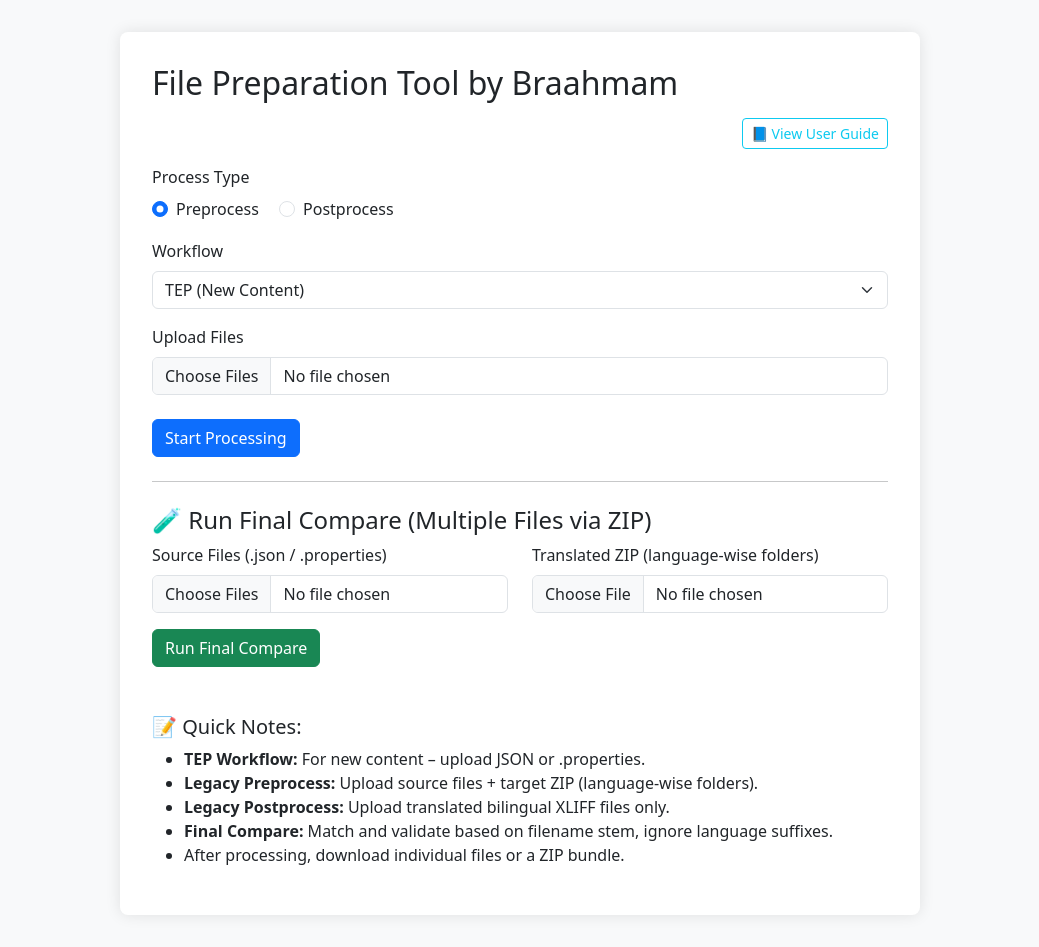
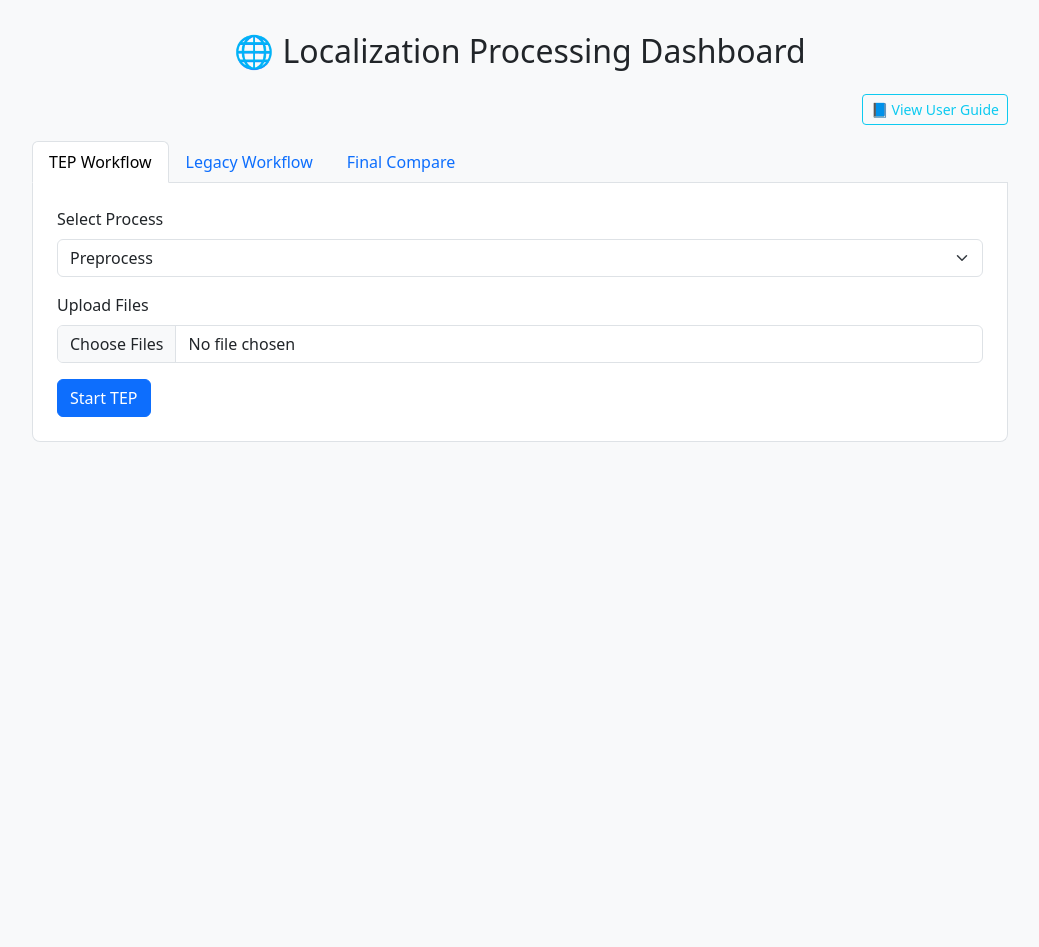
Before and after one commit to manibrh/Autoflow, a Flask app: page / in a window 1280 px wide. Shown: the whole page, without its empty margins (120-1159 px from the left). After the commit the page ends 442 px from the top, so only its background shows below. Run offline with Flask 3, Linux system fonts and the light colour scheme; some libraries are stand-ins or nearby versions.

Commit message:
Update ui.html

```diff
--- a/templates/ui.html
+++ b/templates/ui.html
@@ -2,7 +2,7 @@
 <html lang="en">
 <head>
   <meta charset="UTF-8">
-  <title>Localization Processor</title>
+  <title>Localization Dashboard</title>
   <link href="https://cdn.jsdelivr.net/npm/bootstrap@5.3.0/dist/css/bootstrap.min.css" rel="stylesheet">
   <style>
     body {
@@ -10,79 +10,100 @@
       padding: 2em;
     }
     .container {
-      max-width: 800px;
+      max-width: 1000px;
       margin: auto;
+    }
+    .tab-content {
+      padding: 1.5rem;
+      border: 1px solid #dee2e6;
+      border-top: none;
       background: white;
-      padding: 2em;
-      border-radius: 0.5em;
-      box-shadow: 0 0 15px rgba(0,0,0,0.1);
+      border-radius: 0 0 .5rem .5rem;
+    }
+    .table-sm td, .table-sm th {
+      padding: 0.3rem;
     }
   </style>
 </head>
 <body>
 <div class="container">
-  <h2 class="mb-3">File Preparation Tool by Braahmam</h2>
+  <h2 class="mb-4 text-center">🌐 Localization Processing Dashboard</h2>
   <p class="text-end">
     <a href="/userguide" target="_blank" class="btn btn-outline-info btn-sm">📘 View User Guide</a>
   </p>
 
-  <form id="processForm">
-    <!-- Process Type -->
+  <ul class="nav nav-tabs" id="workflowTabs">
+    <li class="nav-item">
+      <a class="nav-link active" data-bs-toggle="tab" href="#tep">TEP Workflow</a>
+    </li>
+    <li class="nav-item">
+      <a class="nav-link" data-bs-toggle="tab" href="#legacy">Legacy Workflow</a>
+    </li>
+    <li class="nav-item">
+      <a class="nav-link" data-bs-toggle="tab" href="#compare">Final Compare</a>
+    </li>
+  </ul>
+
+  <div class="tab-content">
+    <!-- TEP Tab -->
+    <div class="tab-pane fade show active" id="tep">
+      <form id="tepForm" method="post" enctype="multipart/form-data">
         <div class="mb-3">
-      <label class="form-label">Process Type</label><br>
-      <div class="form-check form-check-inline">
-        <input class="form-check-input" type="radio" name="processType" value="preprocess" checked>
-        <label class="form-check-label">Preprocess</label>
+          <label class="form-label">Select Process</label>
+          <select name="processType" class="form-select">
+            <option value="preprocess">Preprocess</option>
+            <option value="postprocess">Postprocess</option>
+          </select>
         </div>
-      <div class="form-check form-check-inline">
-        <input class="form-check-input" type="radio" name="processType" value="postprocess">
-        <label class="form-check-label">Postprocess</label>
+        <input type="hidden" name="workflow" value="tep">
+        <div class="mb-3">
+          <label class="form-label">Upload Files</label>
+          <input type="file" class="form-control" name="files" multiple>
+        </div>
+        <button class="btn btn-primary">Start TEP</button>
+      </form>
+      <div id="tepSpinner" class="text-center mt-3" style="display: none;">
+        <div class="spinner-border text-primary" role="status"></div>
+        <p class="mt-2 text-muted">Processing TEP...</p>
       </div>
     </div>
 
-    <!-- Workflow -->
+    <!-- Legacy Tab -->
+    <div class="tab-pane fade" id="legacy">
+      <form id="legacyForm" method="post" enctype="multipart/form-data">
         <div class="mb-3">
-      <label class="form-label">Workflow</label>
-      <select name="workflow" id="workflow" class="form-select" required>
-        <option value="tep">TEP (New Content)</option>
-        <option value="legacy">Legacy Review</option>
+          <label class="form-label">Select Process</label>
+          <select name="processType" class="form-select">
+            <option value="preprocess">Preprocess</option>
+            <option value="postprocess">Postprocess</option>
           </select>
         </div>
-
-    <!-- General File Upload -->
-    <div class="mb-3" id="tepUpload">
-      <label class="form-label">Upload Files</label>
-      <input type="file" class="form-control" name="files" multiple>
-    </div>
-
-    <!-- Legacy Preprocess: Source + ZIP -->
-    <div class="row" id="legacyUpload" style="display:none;">
+        <input type="hidden" name="workflow" value="legacy">
+        <div id="legacyPre" class="row mb-3">
           <div class="col-md-6">
             <label class="form-label">Source Files</label>
             <input type="file" class="form-control" name="source_files" multiple>
           </div>
           <div class="col-md-6">
-        <label class="form-label">Target ZIP (folders by language)</label>
+            <label class="form-label">Target ZIP</label>
             <input type="file" class="form-control" name="target_zip" accept=".zip">
           </div>
         </div>
-
-    <div class="mt-4">
-      <button type="submit" class="btn btn-primary">Start Processing</button>
+        <div id="legacyPost" class="mb-3" style="display:none">
+          <label class="form-label">Upload Translated XLIFFs</label>
+          <input type="file" class="form-control" name="files" multiple>
         </div>
+        <button class="btn btn-primary">Start Legacy</button>
       </form>
-
-  <div id="status" class="mt-4" style="display:none" class="text-info">Processing...</div>
-
-  <div id="results" class="mt-3" style="display:none">
-    <h4>Processed Files:</h4>
-    <div id="fileLinks" class="mb-2"></div>
-    <a id="downloadZip" class="btn btn-success" href="#" download>Download All as ZIP</a>
+      <div id="legacySpinner" class="text-center mt-3" style="display: none;">
+        <div class="spinner-border text-primary" role="status"></div>
+        <p class="mt-2 text-muted">Processing Legacy Workflow...</p>
+      </div>
     </div>
 
-  <hr class="my-4">
-  <h4>🧪 Run Final Compare (Multiple Files via ZIP)</h4>
-  <form action="/final_compare" method="post" enctype="multipart/form-data">
+    <!-- Final Compare Tab -->
+    <div class="tab-pane fade" id="compare">
+      <form id="compareForm" method="post" enctype="multipart/form-data">
         <div class="row mb-3">
           <div class="col">
             <label class="form-label">Source Files (.json / .properties)</label>
@@ -95,100 +116,92 @@
         </div>
         <button type="submit" class="btn btn-success">Run Final Compare</button>
       </form>
+      <div id="compareSpinner" class="text-center mt-3" style="display: none;">
+        <div class="spinner-border text-success" role="status"></div>
+        <p class="mt-2 text-muted">Running comparison, please wait...</p>
+      </div>
 
-  <div class="mt-5">
-    <h5>📝 Quick Notes:</h5>
-    <ul>
-      <li><strong>TEP Workflow:</strong> For new content – upload JSON or .properties.</li>
-      <li><strong>Legacy Preprocess:</strong> Upload source files + target ZIP (language-wise folders).</li>
-      <li><strong>Legacy Postprocess:</strong> Upload translated bilingual XLIFF files only.</li>
-      <li><strong>Final Compare:</strong> Match and validate based on filename stem, ignore language suffixes.</li>
-      <li>After processing, download individual files or a ZIP bundle.</li>
-    </ul>
+      <div id="compareResults" style="display:none" class="mt-4">
+        <h5>🧾 Comparison Issues Preview</h5>
+        <div class="table-responsive">
+          <table class="table table-bordered table-sm" id="resultTable">
+            <thead class="table-light"></thead>
+            <tbody></tbody>
+          </table>
+        </div>
+        <a id="downloadReport" href="#" class="btn btn-outline-primary mt-3" style="display:none">Download Report</a>
+      </div>
+    </div>
   </div>
 </div>
 
+<script src="https://cdn.jsdelivr.net/npm/bootstrap@5.3.0/dist/js/bootstrap.bundle.min.js"></script>
 <script>
-  const form = document.getElementById('processForm');
-  const status = document.getElementById('status');
-  const results = document.getElementById('results');
-  const fileLinks = document.getElementById('fileLinks');
-  const downloadZip = document.getElementById('downloadZip');
+  const legacyForm = document.getElementById('legacyForm');
+  const legacyPre = document.getElementById('legacyPre');
+  const legacyPost = document.getElementById('legacyPost');
+  const legacySpinner = document.getElementById('legacySpinner');
+  const tepForm = document.getElementById('tepForm');
+  const tepSpinner = document.getElementById('tepSpinner');
+  const compareForm = document.getElementById('compareForm');
+  const resultTable = document.getElementById('resultTable');
+  const compareResults = document.getElementById('compareResults');
+  const downloadReport = document.getElementById('downloadReport');
+  const compareSpinner = document.getElementById('compareSpinner');
 
-  const workflowSelect = document.getElementById('workflow');
-  const tepUpload = document.getElementById('tepUpload');
-  const legacyUpload = document.getElementById('legacyUpload');
+  legacyForm.querySelector('[name="processType"]').addEventListener('change', function () {
+    const isPre = this.value === 'preprocess';
+    legacyPre.style.display = isPre ? 'flex' : 'none';
+    legacyPost.style.display = isPre ? 'none' : 'block';
+  });
 
-  function clearStatus() {
-    status.style.display = 'none';
-    status.textContent = '';
-    results.style.display = 'none';
-    fileLinks.innerHTML = '';
+  legacyForm.addEventListener('submit', () => {
+    legacySpinner.style.display = 'block';
+  });
+
+  tepForm.addEventListener('submit', () => {
+    tepSpinner.style.display = 'block';
+  });
+
+  compareForm.addEventListener('submit', async function(e) {
+    e.preventDefault();
+    compareResults.style.display = 'none';
+    resultTable.querySelector('thead').innerHTML = '';
+    resultTable.querySelector('tbody').innerHTML = '';
+    downloadReport.style.display = 'none';
+    compareSpinner.style.display = 'block';
+
+    const formData = new FormData(compareForm);
+
+    try {
+      const res = await fetch('/final_compare', {
+        method: 'POST',
+        body: formData
+      });
+      const data = await res.json();
+      compareSpinner.style.display = 'none';
+
+      if (data.status !== 'ok') {
+        alert("❌ " + data.message);
+        return;
       }
 
-  function updateUploadUI() {
-    clearStatus();
-    const workflow = workflowSelect.value;
-    const processType = document.querySelector('input[name="processType"]:checked').value;
-    const isLegacyPre = workflow === 'legacy' && processType === 'preprocess';
+      const thead = resultTable.querySelector('thead');
+      const tbody = resultTable.querySelector('tbody');
+      thead.innerHTML = '<tr>' + data.headers.map(h => `<th>${h}</th>`).join('') + '</tr>';
+      tbody.innerHTML = data.rows.map(row => `<tr>${row.map(cell => `<td>${cell}</td>`).join('')}</tr>`).join('');
 
-    tepUpload.style.display = isLegacyPre ? 'none' : 'block';
-    legacyUpload.style.display = isLegacyPre ? 'flex' : 'none';
-  }
+      compareResults.style.display = 'block';
+      downloadReport.href = data.report_url;
+      downloadReport.download = 'Comparison_Report.xlsx';
+      downloadReport.style.display = 'inline-block';
 
-  workflowSelect.addEventListener('change', updateUploadUI);
-  document.querySelectorAll('input[name="processType"]').forEach(el =>
-    el.addEventListener('change', updateUploadUI)
-  );
-
-  form.addEventListener('submit', async (e) => {
-    e.preventDefault();
-    clearStatus();
-    status.style.display = 'block';
-    status.textContent = 'Processing...';
-
-    const formData = new FormData(form);
-    const processType = form.querySelector('input[name="processType"]:checked').value;
-    formData.append('processType', processType);
-
-    try {
-      const res = await fetch('/process', { method: 'POST', body: formData });
-      const data = await res.json();
-
-      if (data.status === 'completed') {
-        status.textContent = '✅ Process completed!';
-        results.style.display = 'block';
-        downloadZip.href = '/download/batch.zip';
-
-        data.files.forEach(file => {
-          const link = document.createElement('a');
-          link.href = `/download/${file}`;
-          link.textContent = `Download ${file}`;
-          link.className = 'btn btn-outline-secondary btn-sm me-2 mb-2';
-          fileLinks.appendChild(link);
-        });
-
-        if (data.errors && data.errors.length > 0) {
-          const errorList = document.createElement('ul');
-          errorList.className = 'text-danger mt-3';
-          data.errors.forEach(msg => {
-            const li = document.createElement('li');
-            li.textContent = msg;
-            errorList.appendChild(li);
-          });
-          status.appendChild(errorList);
-        }
-
-      } else {
-        status.textContent = '❌ Error: ' + (data.message || 'Unknown processing error');
-      }
     } catch (err) {
-      status.textContent = '❌ Network or server error. Check browser console.';
+      compareSpinner.style.display = 'none';
+      alert("❌ Failed to run comparison");
       console.error(err);
     }
   });
-
-  updateUploadUI();
 </script>
 </body>
 </html>
```
Lines whose indentation alone changed are shown as unchanged.
